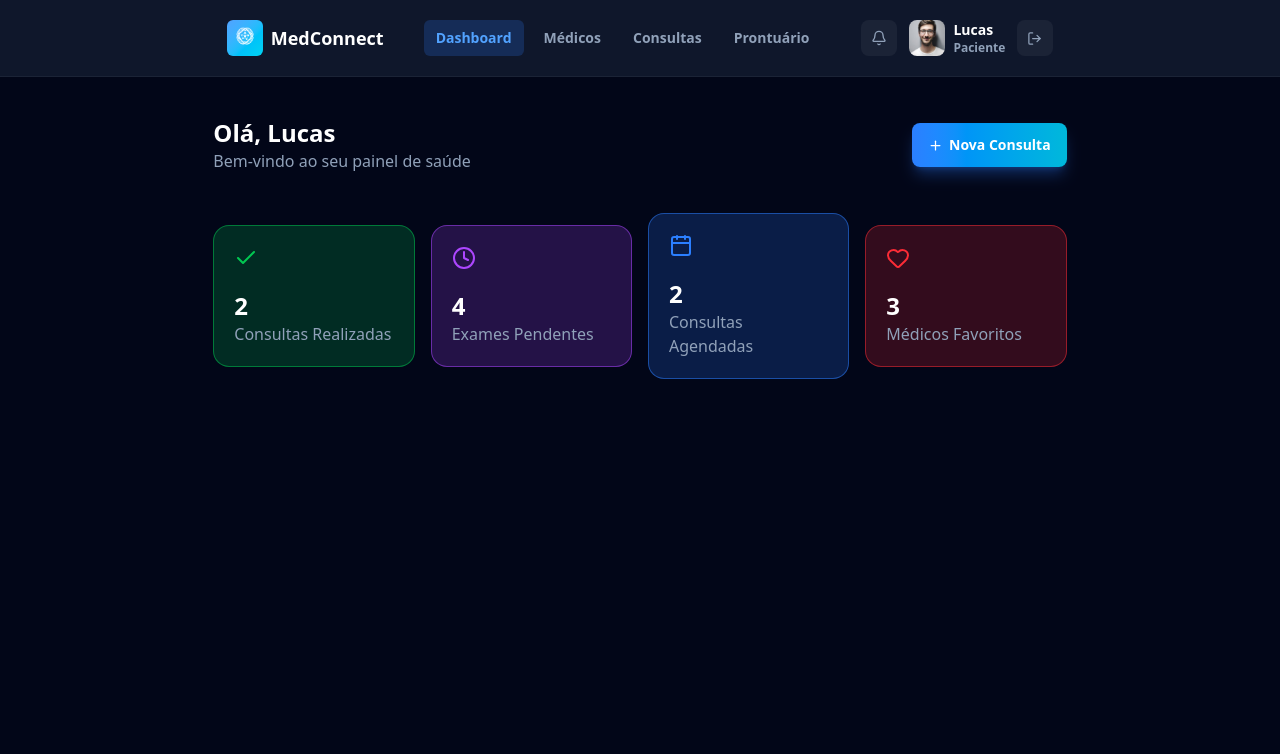
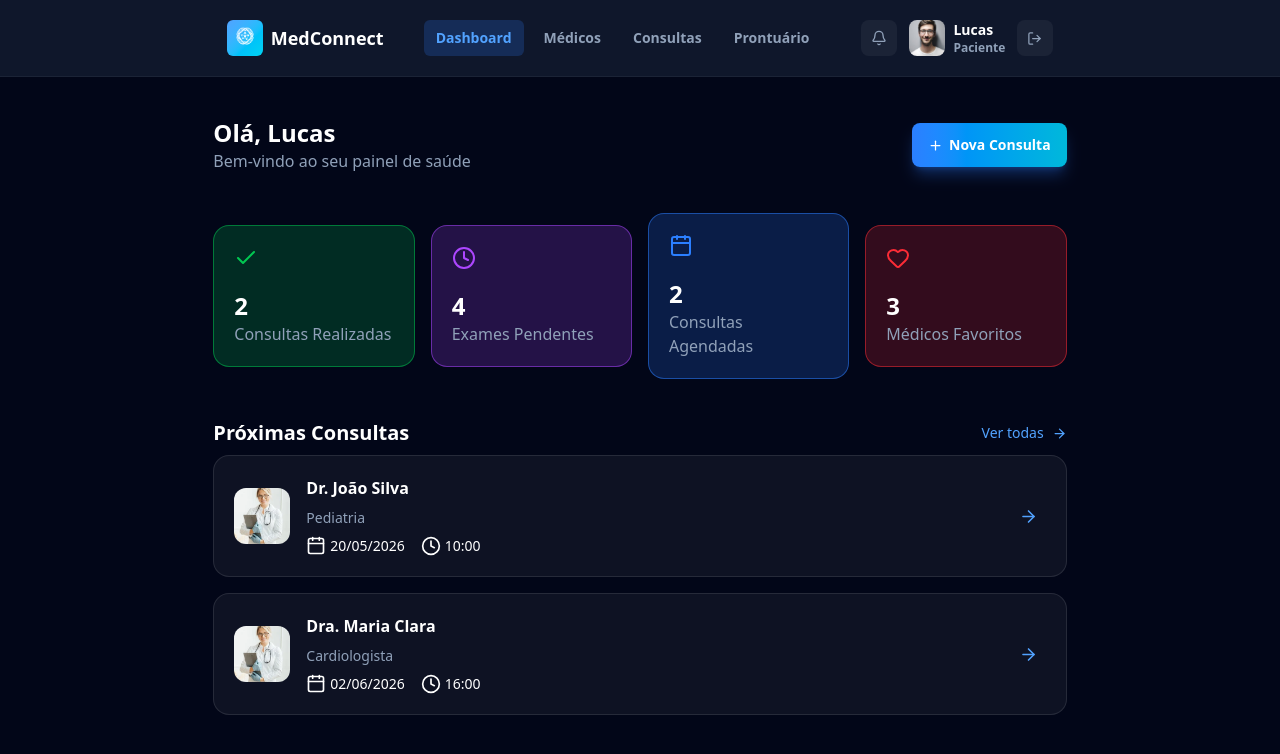
Before and after one commit to MatheusMartinsDeveloper/MedConnect, a Next.js app: page /user/patient in a window 1280 px wide. Shown: the top 754 px of the page. Built offline with nearby package versions, Linux system fonts and the light colour scheme.

Commit message:
feat(Patient Dashboard): Create next consults card

```diff
--- /dev/null
+++ b/app/components/patient/dashboard/CardNextConsults.tsx
@@ -0,0 +1,44 @@
+import Image from "next/image";
+import Link from "next/link";
+import { Calendar, Clock, ArrowRight } from "lucide-react";
+
+type CardNextConsultsType = {
+    doctorProfilePicture: string;
+    doctorName: string;
+    doctorSpecialization: string;
+    date: string;
+    hour: string;
+}
+
+export default function CardNextConsults({ doctorProfilePicture, doctorName, doctorSpecialization, date, hour }: CardNextConsultsType) {
+    return (
+        <Link className="bg-white/5 border border-white/10 rounded-2xl transition-all delay-100 group hover:border-blue-400" href={""}>
+            <div className="flex justify-between items-center w-full p-5">
+                <div className="flex items-center gap-4">
+                    <div className="relative w-14 h-14">
+                        <Image
+                            className="object-cover rounded-xl"
+                            src={doctorProfilePicture}
+                            alt="Doctor Profile Picture"
+                            fill
+                        />
+                    </div>
+                    <div className="flex flex-col gap-2">
+                        <h3 className="text-white text-base font-poppins font-semibold">{doctorName}</h3>
+                        <span className="text-slate-400 text-sm font-inter">{doctorSpecialization}</span>
+                        <div className="flex items-center gap-4">
+                            <span className="flex items-center gap-1 text-white text-sm font-inter font-medium"><Calendar size={20} /> {date}</span>
+                            <span className="flex items-center gap-1 text-white text-sm font-inter font-medium"><Clock size={20} /> {hour}</span>
+                        </div>
+                    </div>
+                </div>
+                <div>
+                    <Link
+                        className="text-blue-400 text-base font-poppins "
+                        href={""}
+                    ><ArrowRight className="transition-all delay-100 rounded-full p-2 group-hover:bg-blue-400 group-hover:text-white" size={35} /></Link>
+                </div>
+            </div>
+        </Link>
+    )
+}
--- /dev/null
+++ b/app/components/patient/dashboard/ConsultsPatientSection.tsx
@@ -0,0 +1,11 @@
+import NextConsults from "./NextConsults";
+
+export default function ConsultsPatientSection() {
+    return (
+        <section className="flex justify-center items-center w-full pt-10">
+            <div className="flex justify-between w-2/3">
+                <NextConsults />
+            </div>
+        </section>
+    );
+}
--- a/app/components/patient/dashboard/Dashboard.tsx
+++ b/app/components/patient/dashboard/Dashboard.tsx
@@ -1,11 +1,13 @@
 import TitleSection from "./TitleSection";
 import CardsSection from "./CardsSection";
+import ConsultsPatientSection from "./ConsultsPatientSection";
 
 export default function Dashboard() {
     return (
         <>
             <TitleSection />
             <CardsSection />
+            <ConsultsPatientSection />
         </>
     );
 }
--- /dev/null
+++ b/app/components/patient/dashboard/NextConsults.tsx
@@ -0,0 +1,33 @@
+import CardNextConsults from "./CardNextConsults";
+import Link from "next/link";
+import { ArrowRight } from "lucide-react";
+
+export default function NextConsults() {
+    return (
+        <div className="flex flex-col gap-2 w-full">
+            <div className="flex justify-between items-center w-full">
+                <h2 className="text-white text-xl font-poppins font-bold">Próximas Consultas</h2>
+                <Link
+                    className="flex items-center gap-2 text-blue-400 text-sm font-poppins transition-all delay-75 hover:text-blue-300"
+                    href={""}
+                >Ver todas <ArrowRight size={15} /></Link>
+            </div>
+            <div className="flex flex-col gap-4 w-full">
+                <CardNextConsults
+                    doctorProfilePicture="/assets/doctor_profile_picture.png"
+                    doctorName="Dr. João Silva"
+                    doctorSpecialization="Pediatria"
+                    date="20/05/2026"
+                    hour="10:00"
+                />
+                <CardNextConsults
+                    doctorProfilePicture="/assets/doctor_profile_picture.png"
+                    doctorName="Dra. Maria Clara"
+                    doctorSpecialization="Cardiologista"
+                    date="02/06/2026"
+                    hour="16:00"
+                />
+            </div>
+        </div>
+    );
+}
```
Also changed, not shown: public/assets/doctor_profile_picture.png (added).
